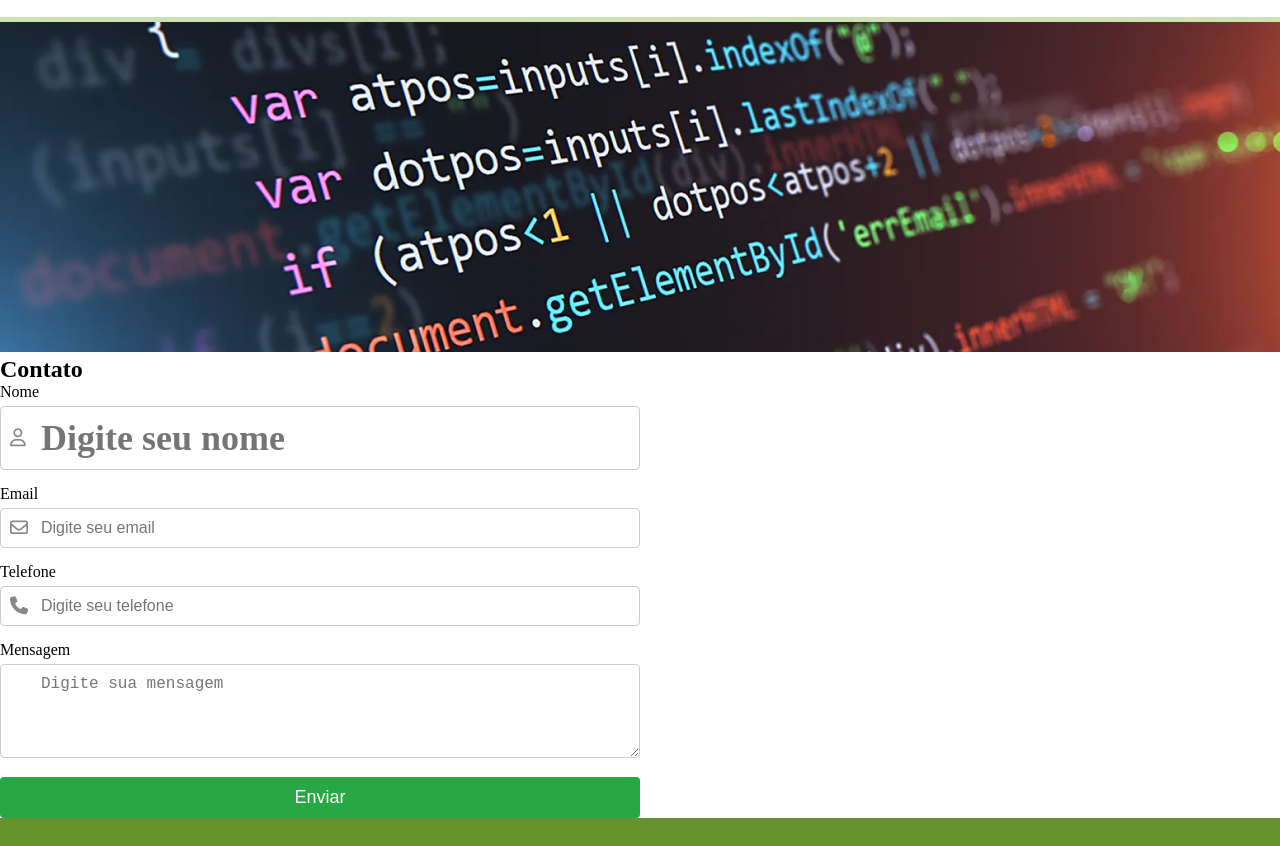
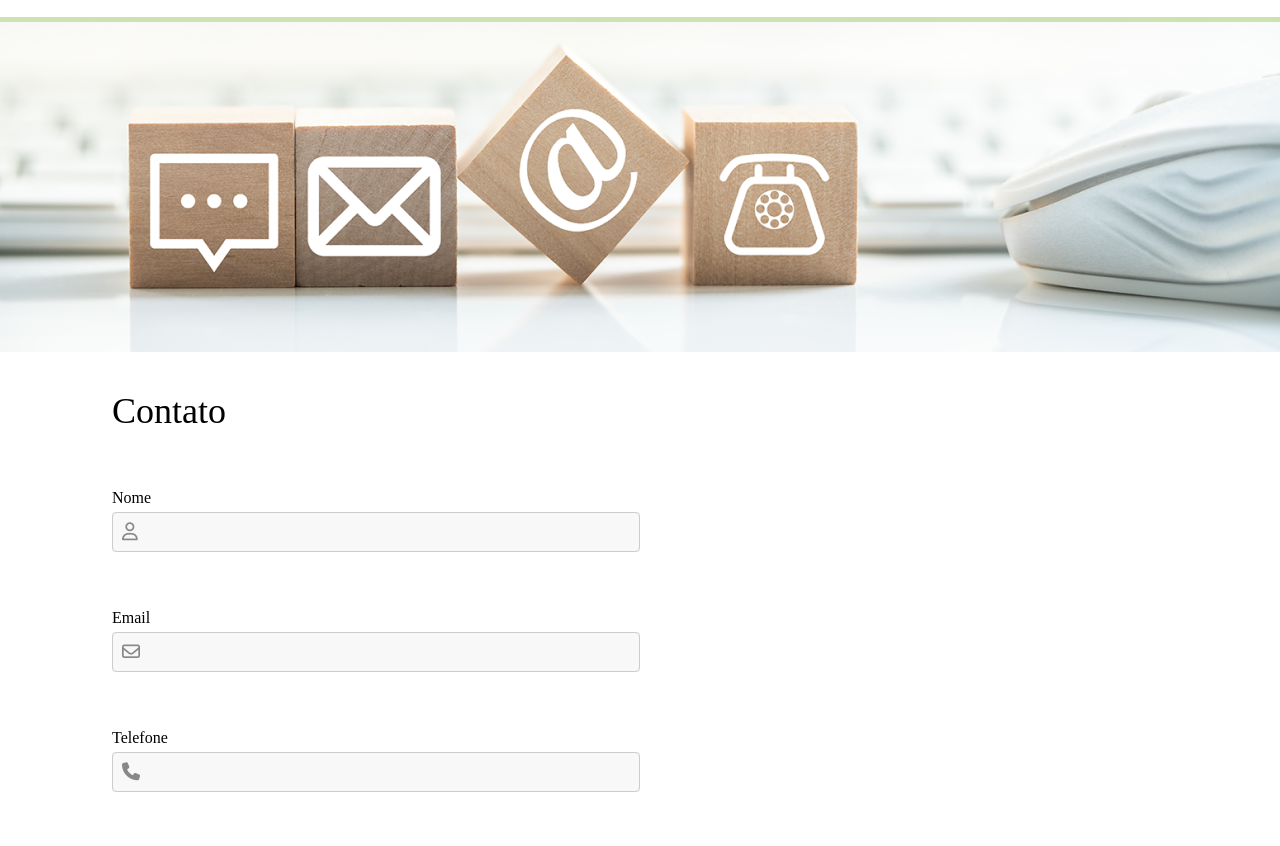
Before and after one commit to x97379554/CursoWedesingOneByOne, a plain HTML site: page ProjetoFinalCSS/Contato.html in a window 1280 px wide. Shown: the part 81-927 px from the top of the page. Drawn offline with Linux system fonts and the light colour scheme.

Commit message:
Página 3 completo

```diff
--- a/ProjetoFinalCSS/Contato.html
+++ b/ProjetoFinalCSS/Contato.html
@@ -15,10 +15,10 @@
             </div>
             <nav class="nav-bar">
                 <ul class="menu">
-                    <li><a href="#">Home</a></li>
-                    <li><a href="#">Cursos</a></li>
-                    <li><a href="#">Professores</a></li>
-                    <li><a href="#">Contato</a></li>
+                    <li><a href="index.html">Home</a></li>
+                    <li><a href="Cursos.html">Cursos</a></li>
+                    <li><a href="Professor.html">Professores</a></li>
+                    <li><a href="Contato.html">Contato</a></li>
                 </ul>
             </nav>
         </div>
@@ -27,18 +27,21 @@
         <main>
             <section class="container">
                 <div class="banner1">
-                    <img src="imgs/banner1.png" alt="">
+                    <img src="imgs/banner5.png" alt="">
                 </div>
             </section>
             <section class="contato container">
-                <div class="form-c">
-                    <h2>Contato</h2>
+                <div class="form-c temp1">
+                    <h2 id="con">Contato</h2>
                     <form action="#" method="POST">
+
+
+
                         <div class="form-group">
-                            <label for="nome">Nome</label>
+                            <label for="Nome">Nome</label>
                             <div class="input-wrapper">
                                 <i class="fa-regular fa-user"></i>
-                                <input type="text" id="nome" name="nome" placeholder="Digite seu nome" required>
+                                <input type="text" id="Nome" name="Nome"  required>
                             </div>
                         </div>
 
@@ -46,7 +49,7 @@
                             <label for="email">Email</label>
                             <div class="input-wrapper">
                                 <i class="fa-regular fa-envelope"></i>
-                                <input type="email" id="email" name="email" placeholder="Digite seu email" required>
+                                <input type="email" id="email" name="email"  required>
                             </div>
                         </div>
 
@@ -54,16 +57,16 @@
                             <label for="telefone">Telefone</label>
                             <div class="input-wrapper">
                                 <i class="fa-solid fa-phone"></i>
-                                <input type="tel" id="telefone" name="telefone" placeholder="Digite seu telefone" required>
+                                <input type="tel" id="telefone" name="telefone"  required>
                             </div>
                         </div>
 
                         <div class="form-group">
                             <label for="mensagem">Mensagem</label>
-                            <textarea id="mensagem" name="mensagem" placeholder="Digite sua mensagem" rows="4" required></textarea>
+                            <textarea id="mensagem" name="mensagem" rows="4" required></textarea>
                         </div>
 
-                        <button type="submit">Enviar</button>
+                        <button type="submit">ENVIAR</button>
                     </form>
                 </div>
             </section>
--- a/ProjetoFinalCSS/style.css
+++ b/ProjetoFinalCSS/style.css
@@ -318,8 +318,18 @@ footer{
   font-weight: 700;
   line-height: normal;
 }
-.form-group {
-  margin-bottom: 15px;
+.contato .form-c{
+  margin-bottom: 6.25rem;
+  margin-left: 7rem;
+
+}
+.form-group input {
+  margin-bottom: 3.5625rem;
+
+}
+.form-group i {
+  margin-bottom: 3.5625rem;
+
 }
 
 label {
@@ -345,31 +355,48 @@ input[type="email"],
 input[type="tel"],
 textarea {
   width: 100%;
-  padding: 10px 10px 10px 40px; /* Ajuste o padding para criar espaço para o ícone */
+  padding: 10px 10px 10px 40px;
   border: 1px solid #ccc;
   border-radius: 4px;
   font-size: 16px;
+  background-color: #F8F8F8;
 }
-
+input:hover{
+  background-color: var(--corverdeescura);
+  color: var(--corbranca);
+}
 textarea {
   resize: vertical;
 }
 
 button {
   display: block;
-  width: 100%;
+  width: 91px;
   padding: 10px;
-  background-color: #28a745;
-  color: #fff;
+  background-color: var(--corverdeescura);
+  color: var(--corbranca);
   border: none;
   border-radius: 4px;
-  font-size: 18px;
+  font-size: 16px;
   cursor: pointer;
+}
+#con{
+  margin-bottom: 4.125rem;
+  font-family: "PT Serif";
+  font-size: 36px;
+  font-style: normal;
+  font-weight: 400;
+  line-height: 24px;
+}
+button{
+  margin-top: 2rem;
 }
 
 button:hover {
-  background-color: #218838;
+  background-color: var(--corverde);
+  color: var(--corpreta);
 }
+
 .temp1{
   padding-top: 2.7rem;
 }
```
Also changed, not shown: ProjetoFinalCSS/CursoHTML.html (+4 -4 lines), ProjetoFinalCSS/Cursos.html (+4 -4 lines), ProjetoFinalCSS/Professor.html (+4 -4 lines), ProjetoFinalCSS/index.html (+4 -4 lines).
